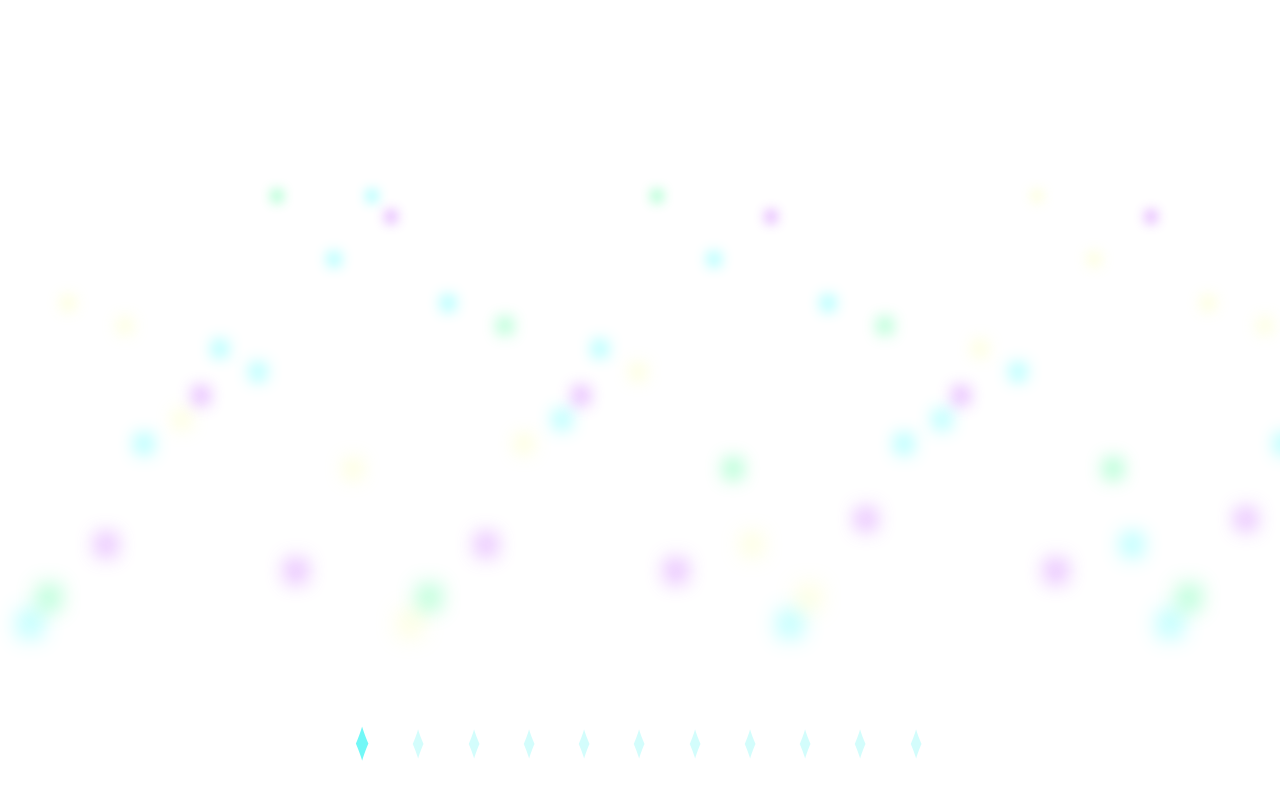
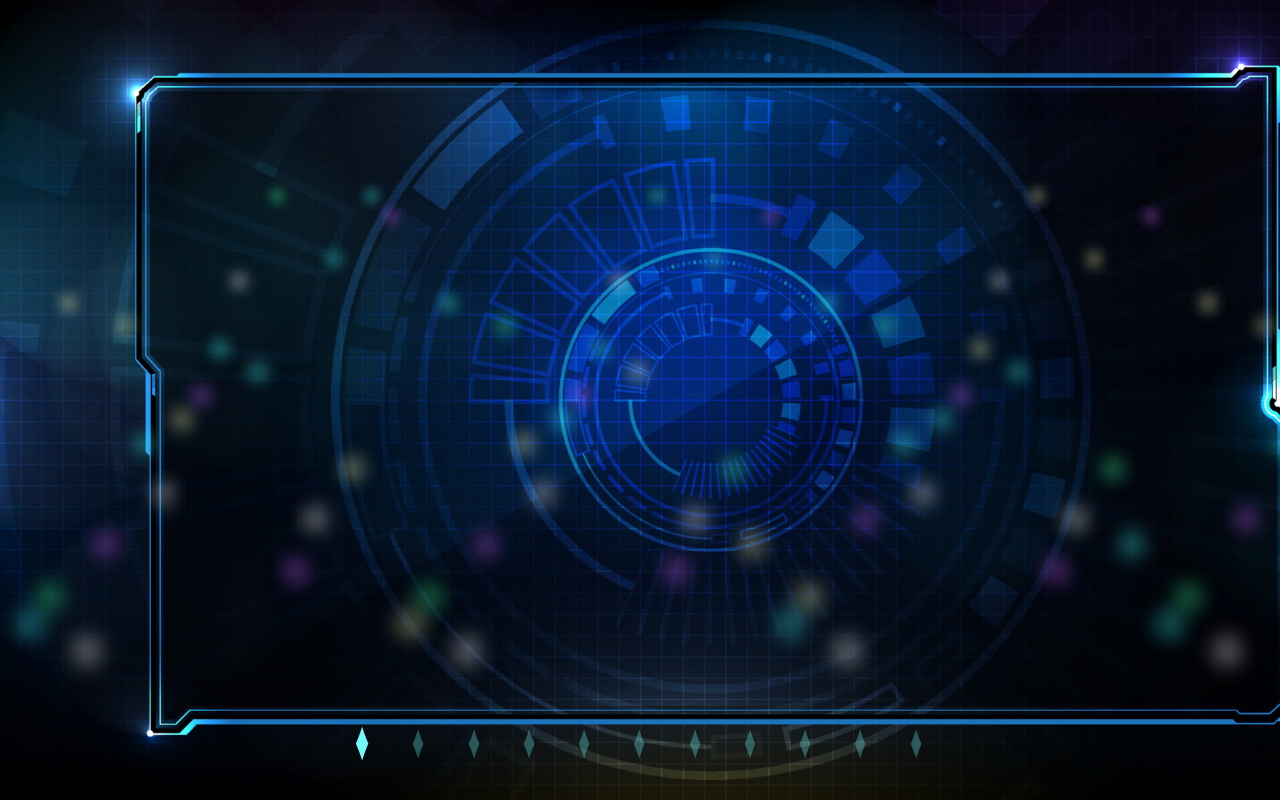
Before and after one commit to jk377y/Bootcamp-Project-3-Presentation, a plain HTML site: page index.html in a window 1280 px wide. Drawn offline with Linux system fonts and the light colour scheme; the site is published under a folder, as on GitHub Pages, so addresses that start at the root find nothing.

Commit message:
changed background image url

```diff
--- a/assets/css/style.css
+++ b/assets/css/style.css
@@ -10,7 +10,7 @@ body {
 	width: 100vw;
 	height: 100vh;
 	line-height: 1.5;
-	background-image: url(/assets/images/background.JPG);
+	background-image: url(../images/background.JPG);
 	background-size: cover;
 	background-repeat: no-repeat;
 	z-index: -100;
```
